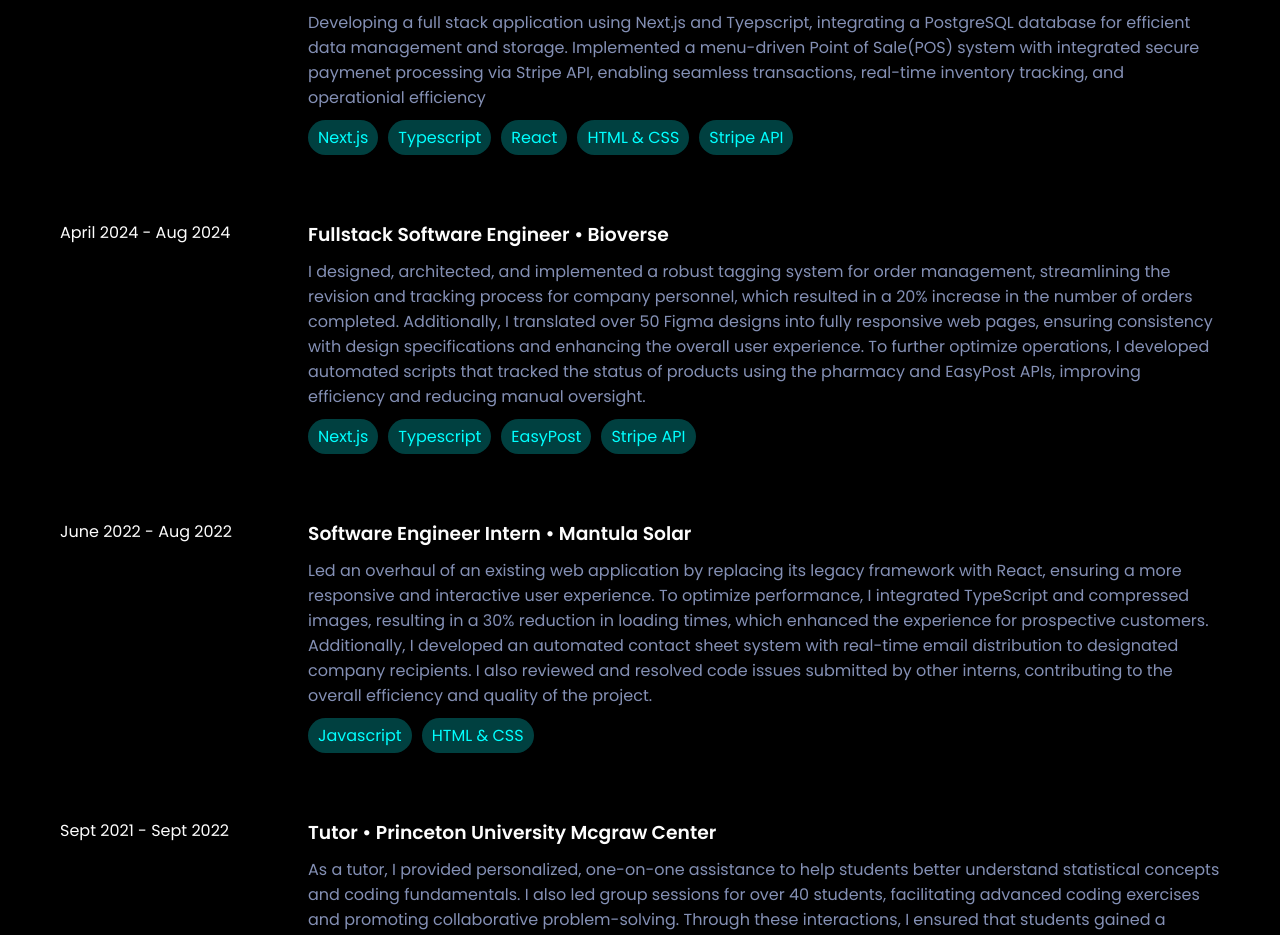
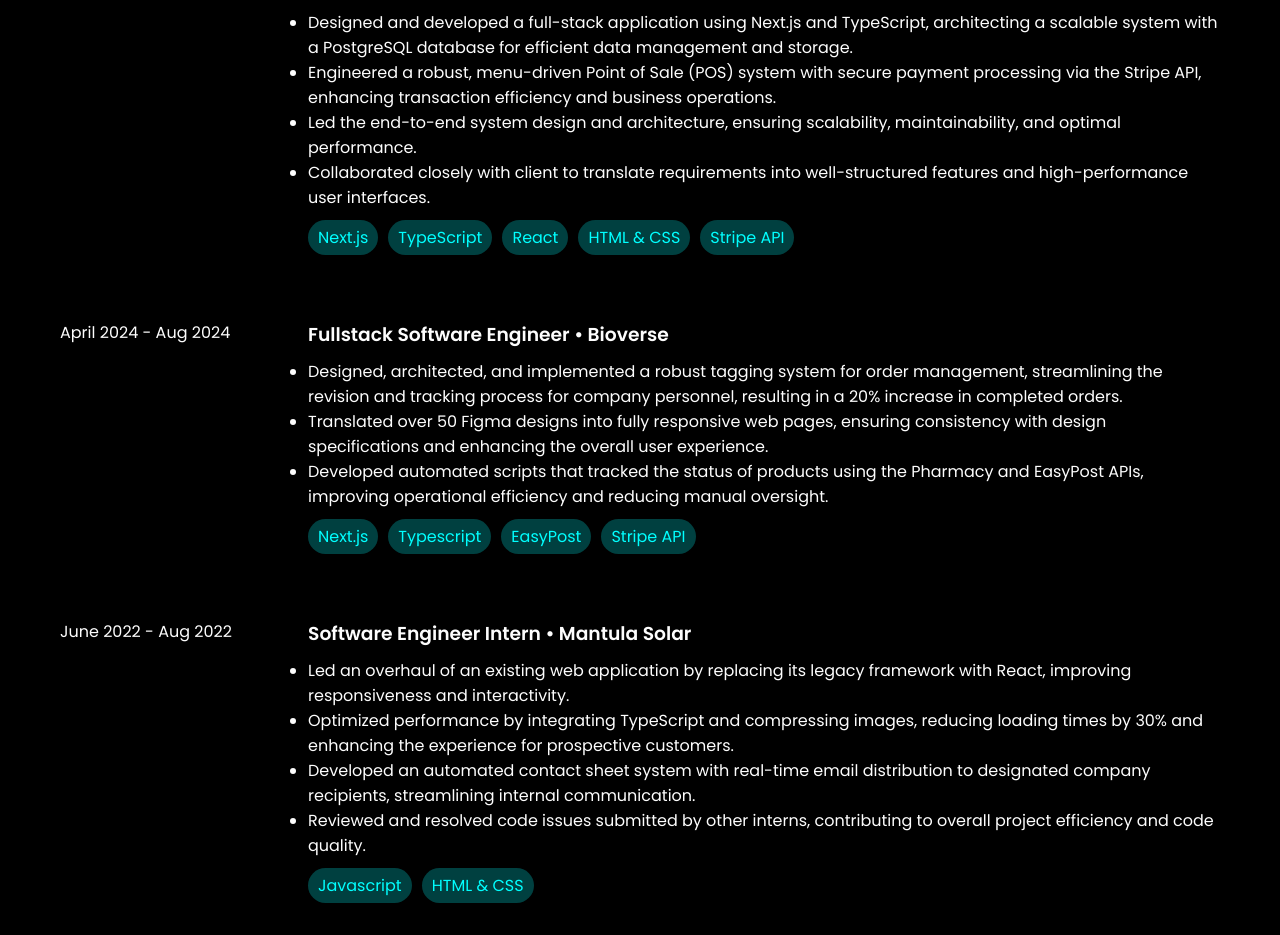
Before and after one commit to kevincas01/portfolio, a React (Create React App) app: page / in a window 1280 px wide. Shown: the part 1360-2295 px from the top of the page. Built offline with nearby package versions, Linux system fonts and the light colour scheme; the HTML template or start-up script is replaced by a standard one.

Commit message:
Experience descriptions as bullet points

```diff
--- a/src/Components/Experience.js
+++ b/src/Components/Experience.js
@@ -6,16 +6,26 @@
     {
       startDate: "Sept 2024",
       role: "Freelance Software Developer",
-      description: `Developing a full stack application using Next.js and Tyepscript, integrating a PostgreSQL database for efficient data management and storage. Implemented a menu-driven Point of Sale(POS) system with integrated secure paymenet processing via Stripe API, enabling seamless transactions, real-time inventory tracking, and operationial efficiency `,
-      skills: ["Next.js", "Typescript", "React", "HTML & CSS", "Stripe API"],
+      description: [
+        "Designed and developed a full-stack application using Next.js and TypeScript, architecting a scalable system with a PostgreSQL database for efficient data management and storage.",
+        "Engineered a robust, menu-driven Point of Sale (POS) system with  secure payment processing via the Stripe API, enhancing transaction efficiency and business operations.",
+        "Led the end-to-end system design and architecture, ensuring scalability, maintainability, and optimal performance.",
+        "Collaborated closely with client to translate requirements into well-structured features and high-performance user interfaces.",
+      ],
+      skills: ["Next.js", "TypeScript", "React", "HTML & CSS", "Stripe API"],
       url: "",
     },
+
     {
       startDate: "April 2024",
       endDate: "Aug 2024",
       role: "Fullstack Software Engineer",
       company: "Bioverse",
-      description: `I designed, architected, and implemented a robust tagging system for order management, streamlining the revision and tracking process for company personnel, which resulted in a 20% increase in the number of orders completed. Additionally, I translated over 50 Figma designs into fully responsive web pages, ensuring consistency with design specifications and enhancing the overall user experience. To further optimize operations, I developed automated scripts that tracked the status of products using the pharmacy and EasyPost APIs, improving efficiency and reducing manual oversight.`,
+      description: [
+        "Designed, architected, and implemented a robust tagging system for order management, streamlining the revision and tracking process for company personnel, resulting in a 20% increase in completed orders.",
+        "Translated over 50 Figma designs into fully responsive web pages, ensuring consistency with design specifications and enhancing the overall user experience.",
+        "Developed automated scripts that tracked the status of products using the Pharmacy and EasyPost APIs, improving operational efficiency and reducing manual oversight.",
+      ],
       skills: ["Next.js", "Typescript", "EasyPost", "Stripe API"],
       url: "https://app.gobioverse.com/",
     },
@@ -24,7 +34,12 @@
       endDate: "Aug 2022",
       role: "Software Engineer Intern",
       company: "Mantula Solar",
-      description: `Led an overhaul of an existing web application by replacing its legacy framework with React, ensuring a more responsive and interactive user experience. To optimize performance, I integrated TypeScript and compressed images, resulting in a 30% reduction in loading times, which enhanced the experience for prospective customers. Additionally, I developed an automated contact sheet system with real-time email distribution to designated company recipients. I also reviewed and resolved code issues submitted by other interns, contributing to the overall efficiency and quality of the project.`,
+      description: [
+        "Led an overhaul of an existing web application by replacing its legacy framework with React, improving responsiveness and interactivity.",
+        "Optimized performance by integrating TypeScript and compressing images, reducing loading times by 30% and enhancing the experience for prospective customers.",
+        "Developed an automated contact sheet system with real-time email distribution to designated company recipients, streamlining internal communication.",
+        "Reviewed and resolved code issues submitted by other interns, contributing to overall project efficiency and code quality.",
+      ],
       skills: ["Javascript", "HTML & CSS"],
       url: "https://mantula.co.za/",
     },
@@ -33,8 +48,11 @@
       endDate: "Sept 2022",
       role: "Tutor",
       company: "Princeton University Mcgraw Center",
-      description: `As a tutor, I provided personalized, one-on-one assistance to help students better understand statistical concepts and coding fundamentals.
-      I also led group sessions for over 40 students, facilitating advanced coding exercises and promoting collaborative problem-solving. Through these interactions, I ensured that students gained a thorough understanding of statistical theory and its application in the social sciences.`,
+      description: [
+        "Provided personalized, one-on-one tutoring to help students grasp statistical concepts and coding fundamentals.",
+        "Led group sessions for over 40 students, facilitating advanced coding exercises and fostering collaborative problem-solving.",
+        "Ensured students gained a thorough understanding of statistical theory and its application in the social sciences through interactive teaching methods.",
+      ],
       skills: [],
       url: "https://mcgraw.princeton.edu/",
     },
@@ -66,7 +84,12 @@
                 {experience.role}{" "}
                 {experience.company && " • " + experience.company}
               </h3>
-              <p>{experience.description}</p>
+              <ul className="experience-descriptions">
+                {experience.description.map((point, index) => (
+                  <li key={index}>{point}</li>
+                ))}
+              </ul>
+
               <div className="experience-skills">
                 {experience.skills.map((skill, index) => (
                   <div className="skill" key={skill}>
```
